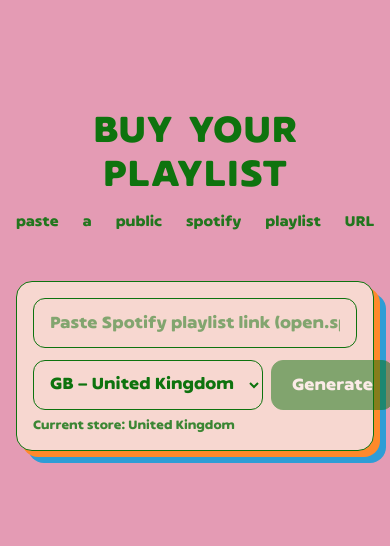
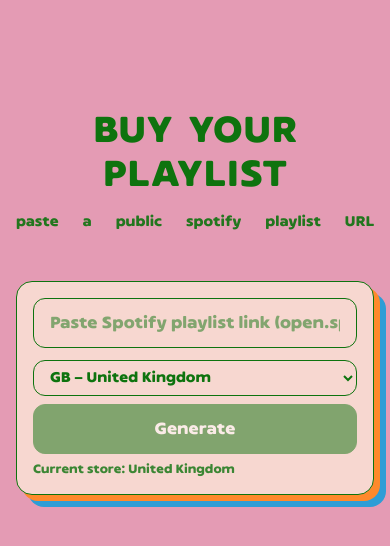
Before and after one commit to speelburg/spotify-itunes-linker, a Next.js app: page / in a window 390 px wide. Shown: the top 546 px of the page. Built offline with nearby package versions, Linux system fonts and the light colour scheme.

Commit message:
Stack selector+button on mobile, fix Generate overlap; tighter mobile select

```diff
--- a/app/page.tsx
+++ b/app/page.tsx
@@ -123,23 +123,20 @@
 {/* Controls panel (peach box with green border and angled shadow) */}
 <section className="rounded-2xl p-4 md:p-5 panel-surface psd-shadow">
   <div className="flex flex-col sm:flex-row gap-3 sm:items-center">
+    {/* URL input */}
     <input
-      className="flex-1 rounded-xl px-4 py-3 text-base"
-      style={{
-        background: "var(--panel)",
-        border: "1px solid var(--border)",
-      }}
+      className="flex-1 rounded-xl px-4 py-3 text-base w-full"
+      style={{ background: "var(--panel)", border: "1px solid var(--border)" }}
       placeholder="Paste Spotify playlist link (open.spotify.com or spotify.link)…"
       value={url}
       onChange={(e) => setUrl(e.target.value)}
     />
-    <div className="flex gap-2">
+
+    {/* Country + Generate: stack on mobile, row on sm+ */}
+    <div className="w-full sm:w-auto flex flex-col sm:flex-row gap-2 sm:items-center">
       <select
-        className="rounded-xl px-3 py-3 text-base"
-        style={{
-          background: "var(--panel)",
-          border: "1px solid var(--border)",
-        }}
+        className="rounded-xl px-3 py-2 text-sm md:text-base w-full sm:w-auto sm:min-w-[12rem] shrink"
+        style={{ background: "var(--panel)", border: "1px solid var(--border)" }}
         value={country}
         onChange={(e) => setCountry(e.target.value)}
         title="Select your iTunes Store region"
@@ -150,19 +147,22 @@
           </option>
         ))}
       </select>
+
       <button
         onClick={handleGenerate}
         disabled={loading || !url}
-        className="rounded-xl px-5 py-3 text-base disabled:opacity-50 btn-solid whitespace-nowrap"
+        className="rounded-xl px-5 py-3 text-base disabled:opacity-50 btn-solid w-full sm:w-auto whitespace-nowrap"
       >
         {loading ? "Working..." : "Generate"}
       </button>
     </div>
   </div>
+
   <div className="mt-2 text-xs opacity-80">
     Current store: <span className="font-medium">{countryName}</span>
   </div>
 </section>
+
 
 
 
```
